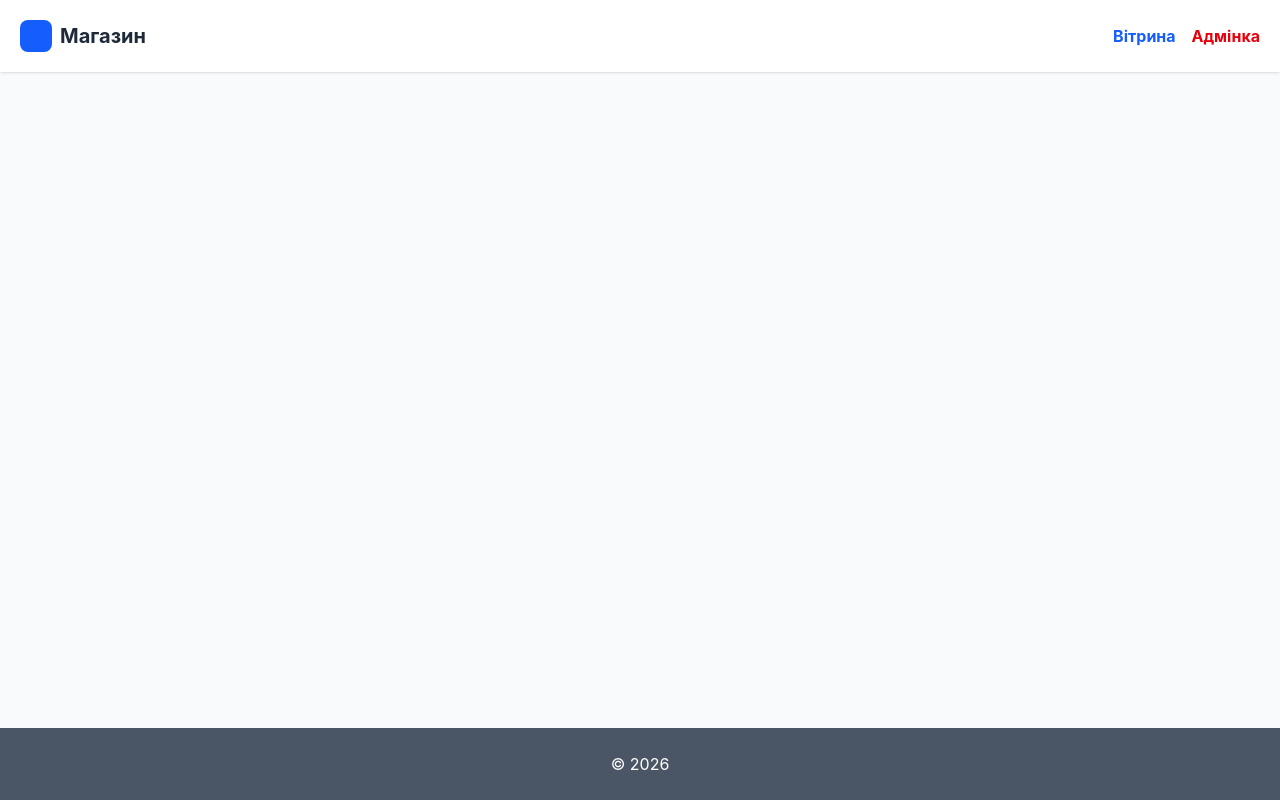
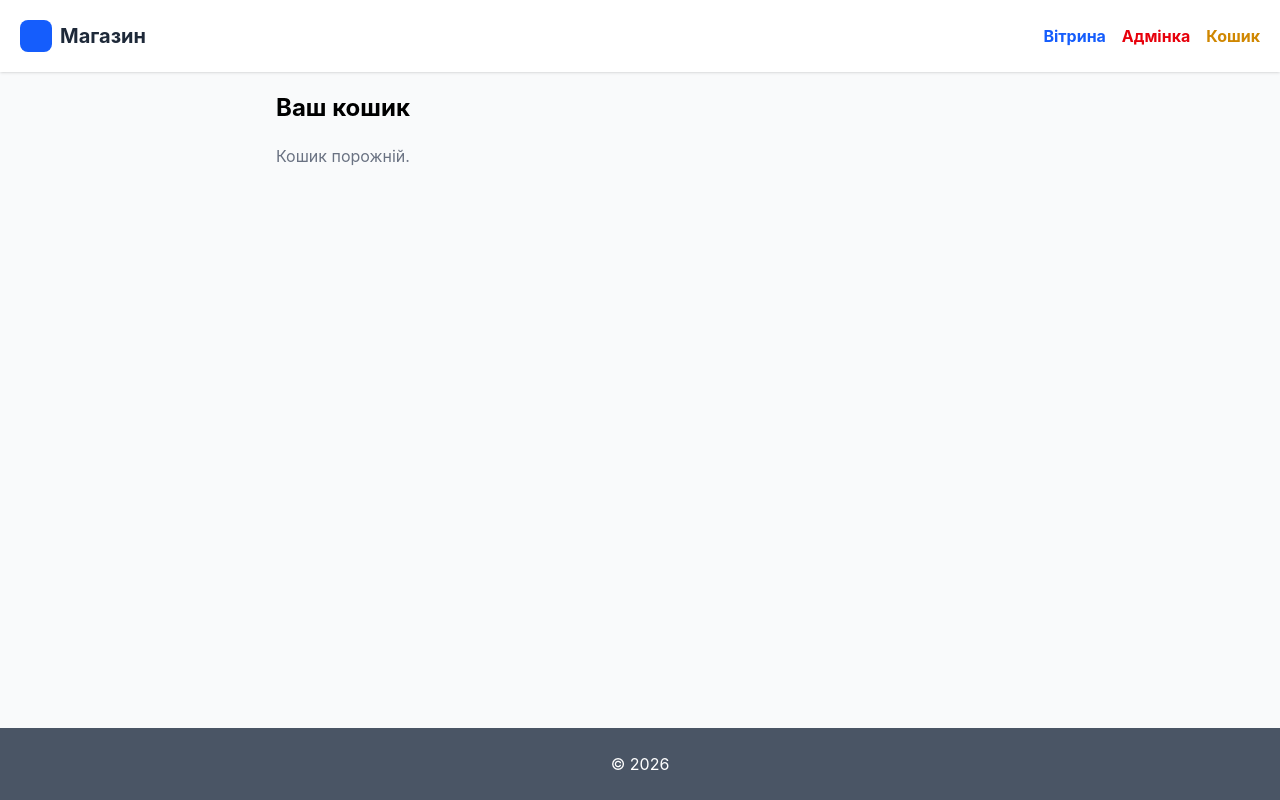
Before and after one commit to bodmeeen/shop_front, a Vue app: page /cart in a window 1280 px wide. Built offline with nearby package versions, Linux system fonts and the light colour scheme; the HTML template or start-up script is replaced by a standard one.

Commit message:
Додано кошик та додавання в нього товарів

```diff
--- a/src/App.vue
+++ b/src/App.vue
@@ -9,6 +9,7 @@
       <nav class="flex gap-4">
         <router-link to="/" class="text-blue-600 font-bold hover:underline">Вітрина</router-link>
         <router-link to="/admin" class="text-red-600 font-bold hover:underline">Адмінка</router-link>
+        <router-link to="/cart" class="text-yellow-600 font-bold hover:underline">Кошик</router-link>
       </nav>
     </header>
 
--- /dev/null
+++ b/src/components/CartPage.vue
@@ -0,0 +1,27 @@
+<template>
+  <div class="p-5 max-w-3xl mx-auto">
+    <h2 class="text-2xl font-bold mb-5">Ваш кошик</h2>
+
+    <div v-if="cart.length === 0" class="text-gray-500">
+      Кошик порожній.
+    </div>
+
+    <div v-else>
+      <div v-for="item in cart" :key="item.id" class="border p-4 mb-2 flex justify-between">
+        <div>
+          <h3 class="font-bold">{{ item.title }}</h3>
+          <p>Ціна: {{ item.price }} грн</p>
+        </div>
+        <div class="font-bold">
+          Кількість: {{ item.quantity }}
+        </div>
+      </div>
+    </div>
+  </div>
+</template>
+
+<script setup lang="ts">
+import { useCart } from '../composables/userCart'
+
+const { cart } = useCart()
+</script>
--- a/src/components/HomePage.vue
+++ b/src/components/HomePage.vue
@@ -27,6 +27,12 @@
               <h3 class="text-gray-500 text-xs tracking-widest title-font mb-1">КАТЕГОРІЯ {{ product.category_id }}</h3>
               <h2 class="text-gray-900 title-font text-lg font-medium">{{ product.title }}</h2>
               <p class="mt-2 text-lg font-bold text-gray-900">{{ product.price / 100 }} грн</p>
+
+              <button
+                @click="addToCart(product)"
+                class="bg-blue-600 hover:bg-blue-700 text-white font-bold py-2 px-6 rounded transition-colors">
+                В кошик
+              </button>
             </div>
 
           </div>
@@ -41,6 +47,11 @@
 
 <script setup lang="ts">
 import { ref, onMounted } from 'vue'
+
+import { useCart } from '../composables/userCart'
+const{ addToCart } = useCart()
+
+defineProps(['product'])
 
 interface Product {
   id: number;
--- a/src/components/products/ProductForm.vue
+++ b/src/components/products/ProductForm.vue
@@ -12,7 +12,8 @@
           <input v-model="newProduct.status" placeholder="Статус" class="border border-gray-300 rounded p-2 focus:outline-none focus:border-blue-500" />
         </div>
 
-        <button @click="addProduct" class="bg-blue-600 hover:bg-blue-700 text-white font-bold py-2 px-6 rounded transition-colors">
+        <button @click="addProduct"
+        class="bg-blue-600 hover:bg-blue-700 text-white font-bold py-2 px-6 rounded transition-colors">
           Зберегти
         </button>
       </div>
--- /dev/null
+++ b/src/composables/userCart.ts
@@ -0,0 +1,31 @@
+import { ref, watch } from 'vue'
+
+// дістається збережений стан з пам'яті браузера
+const savedCart = localStorage.getItem('my_cart')
+
+// якщо є дані то парсяться, якщо ні то створюється порожній масив
+const cart = ref(savedCart ? JSON.parse(savedCart) : [])
+
+// автоматичний перезапис кошика при будь-якій зміні
+watch (cart, (newCart) => {
+    localStorage.setItem('my_cart', JSON.stringify(newCart))
+},
+{ deep: true }) // deep: true стежить за зміною кількості вкладений полів
+
+function addToCart (product: any) {
+    const existingItem = cart.value.find((item: any) => item.id === product.id)
+
+    if (existingItem) {
+        existingItem.quantity += 1
+    } else {
+        cart.value.push({ ...product, quantity: 1 })
+    }
+}
+
+function clearCart() {
+    cart.value = []
+}
+
+export function useCart() {
+    return { cart, addToCart, clearCart }
+}
--- a/src/router.ts
+++ b/src/router.ts
@@ -1,6 +1,7 @@
 import { createRouter, createWebHistory } from 'vue-router'
 import HomePage from './components/HomePage.vue'
 import AdminPage from './components/AdminPage.vue'
+import CartPage from './components/CartPage.vue'
 
 const routes = [
   {
@@ -12,6 +13,11 @@ const routes = [
     path: '/admin',
     name: 'admin',
     component: AdminPage
+  },
+  {
+    path: '/cart',
+    name: 'cart',
+    component: CartPage
   }
 ]
 
```
